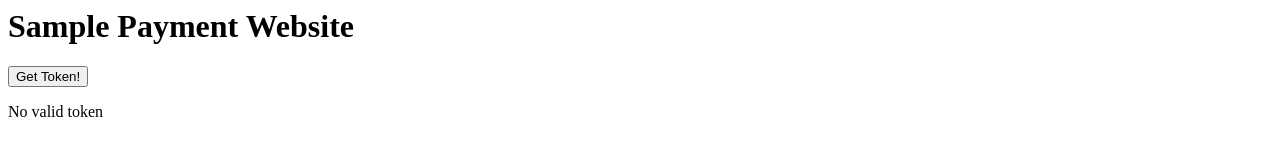
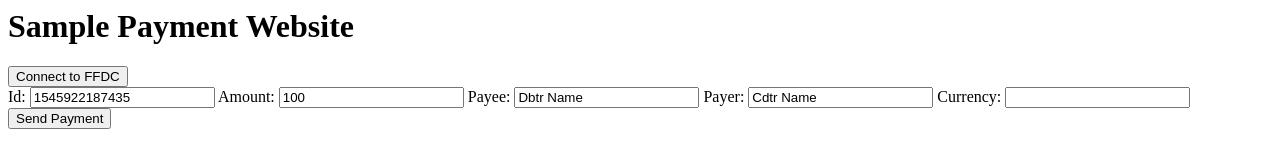
Before and after one commit to michaelwhite72/RealTimePayments, a website: page dist/index.html in a window 1280 px wide. Drawn offline with Linux system fonts and the light colour scheme.

Commit message:
With frontend

```diff
--- a/dist/index.html
+++ b/dist/index.html
@@ -8,20 +8,63 @@
     </div>
     <div class="login">
         <button onclick="getToken()">
-        Get Token!
+            Connect to FFDC
         </button>
-    <p id="token">No valid token</p>
+        <p hidden id="token"></p>
+    </div>
+    <div class="form">
+        <label>Id: </label>
+        <input id="id" name="Reference" type="text" value="1545922187435">
+        <label>Amount: </label>
+        <input id="amount" name="Amount" type="text" value="100">
+        <label>Payee: </label>
+        <input id="debtor" name="Reference" type="text" value="Dbtr Name">
+        <label>Payer: </label>
+        <input id="creditor" name="Reference" type="text" value="Cdtr Name">
+        <label>Currency: </label>
+        <input id="currency" type=text list="existing">
+        <datalist id="existing">
+            <option value="USD"></option>
+            <option value="EUR"></option>
+            <option value="CAD"></option>
+        </datalist>
+        <button onclick="sendPayment()">Send Payment</button>
+    </div>
+    <div class="resultat">
+        <p id="res"></p>
+        <p id="RessourceId"></p>
+        <p id="status"></p>
+        <p id="info"></p>
     </div>
     <script>
         async function getToken() {
-        try {
             var result = await fetch("http://localhost:8000/api/login");
-            var res = result.json();
+            var res = await result.json();
+            document.getElementById("token").innerHTML=res.token;
+        }
+        async function sendPayment() {
+            if (document.getElementById("token").innerText != "") {
+                const params = {
+                    token: document.getElementById("token").innerText,
+                    amount: document.getElementById("amount").innerText
+                };
+                console.log(params);
+                const options = {
+                    method: 'POST',
+                    body:  JSON.stringify(params),
+                    headers: {
+                        "Content-type": "application/json"
+                    }
+                };
+                var result = await fetch("http://localhost:8000/api/payment", options );
+                var res = await result.json();
                 console.log(res);
-            document.getElementsById("token").innerHTML=res.token;
-        }
-        finally {
-            console.log('fetched!');
+                document.getElementById("info").innerText="Infos: "+res.statusReasonAdditionalInformation;
+                document.getElementById("RessourceId").innerText="Payment Id: "+res.paymentResourceId;
+                document.getElementById("status").innerText="Status: "+res.status;
+                document.getElementById("res").innerHTML="";
+            } else {
+                document.getElementById("res").innerHTML="You are not connected to FFDC!";
             }
         }
     </script>
```
Also changed, not shown: src/server.js (+5 -2 lines). Lines whose indentation alone changed are shown as unchanged.
